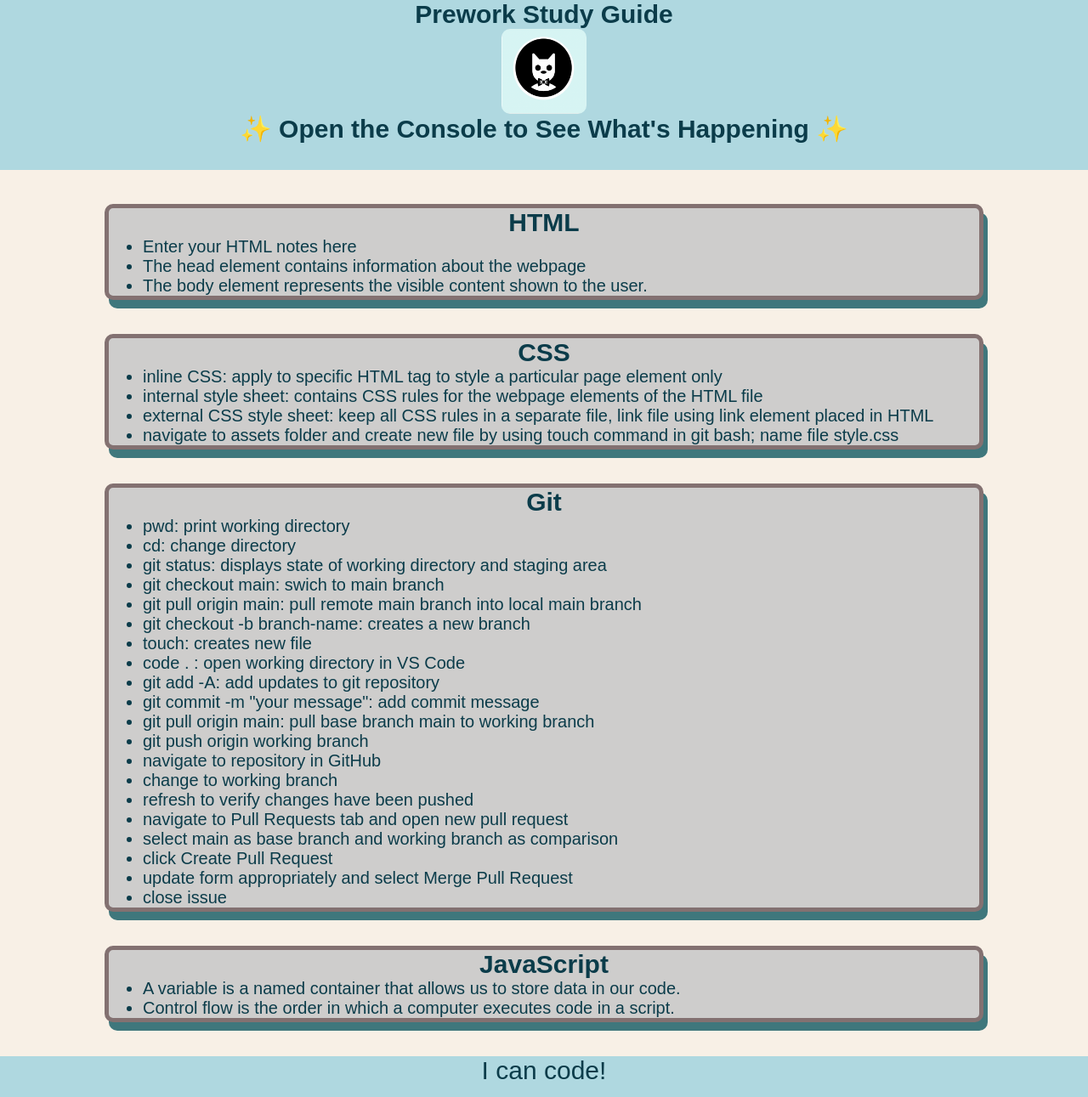
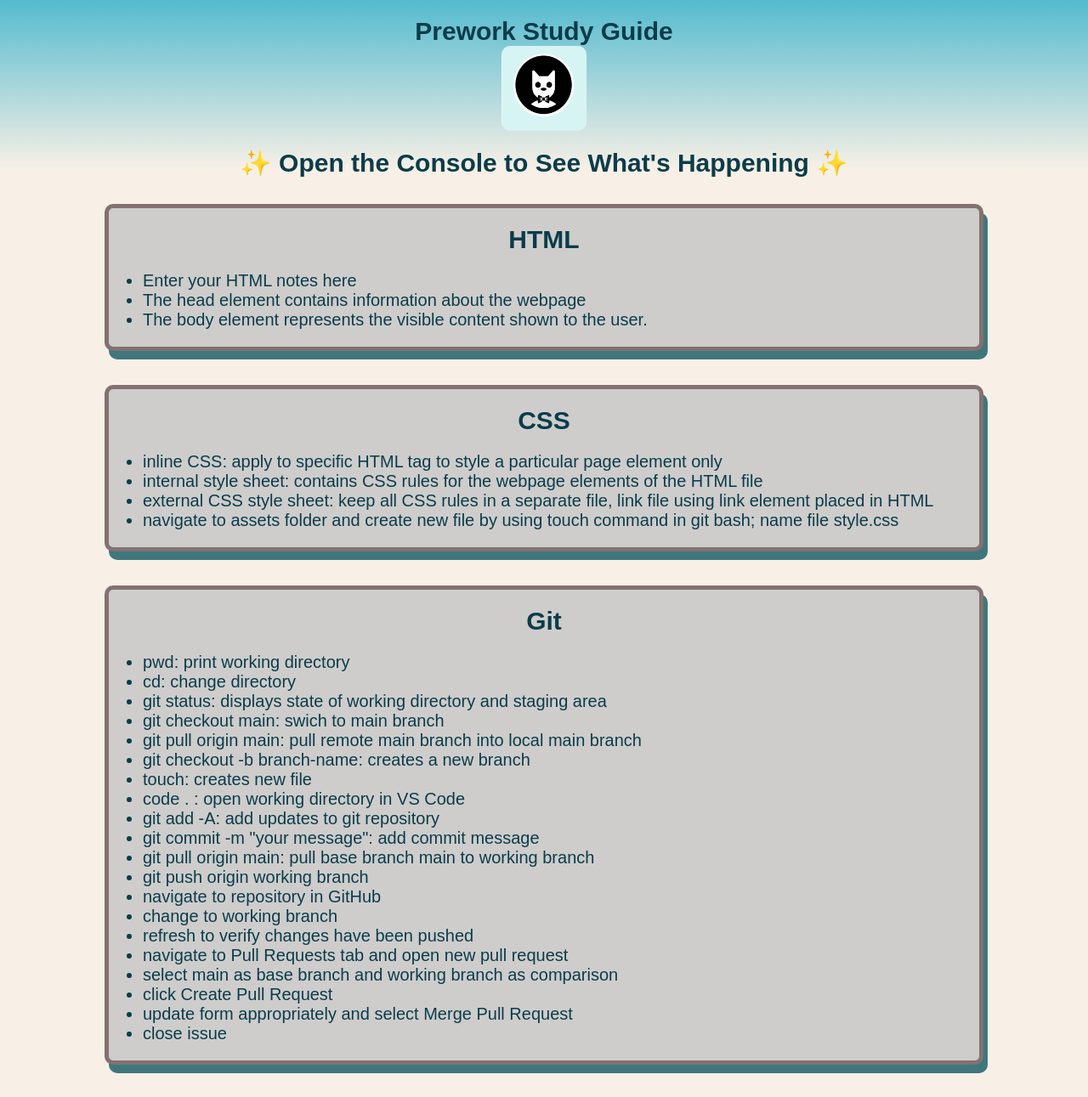
Before and after one commit to SarahSquyres/prework-study-guide, a plain HTML site: page index.html in a window 1280 px wide. Shown: the top 1291 px of the page at 85% size. Drawn offline with Linux system fonts and the light colour scheme.

Commit message:
made even better

```diff
--- a/assets/style.css
+++ b/assets/style.css
@@ -6,7 +6,7 @@
 header {
     width: 100%;
     height: 200px;
-    background-color: rgb(175, 216, 224);
+    background-image: linear-gradient(#54bbcf, #f8f0e6);
     color: rgb(11, 60, 74);
     font-family: century, sans-serif;
     font-size: 19px
@@ -15,7 +15,7 @@ header {
 footer {
     width: 100%;
     height: 50px;
-    background-color: rgb(175, 216, 224);
+    background-image: linear-gradient(#f8f0e6, #54bbcf);
     color: rgb(11, 60, 74);
     font-family: century, sans-serif;
     font-size: 19px
@@ -27,6 +27,7 @@ h2 {
     font-size: 30px;
     color: rgb(11, 60, 74);
     font-family: century, sans-serif;
+    padding-top: 20px;
 }
 
 img {
@@ -40,14 +41,17 @@ img {
 
 ul {
     padding-left: 40px;
+    padding-bottom: 20px;
+    padding-top: 20px;
     font-size: 20px;
 }
 
 p {
     text-align: center;
     font-size: 30px;
-    color: rgb(11, 60, 74);
+
     font-family: century, sans-serif;
+    font-size: 35px
   }
 
   .card {
```
